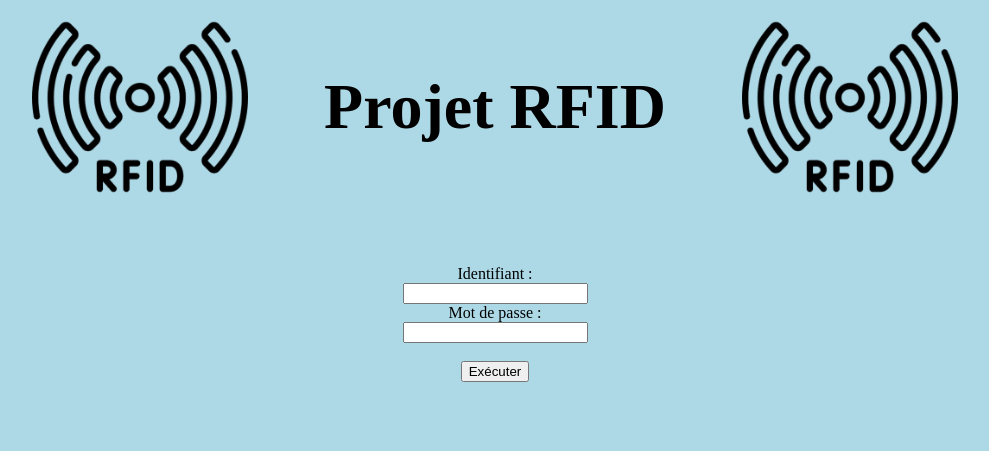
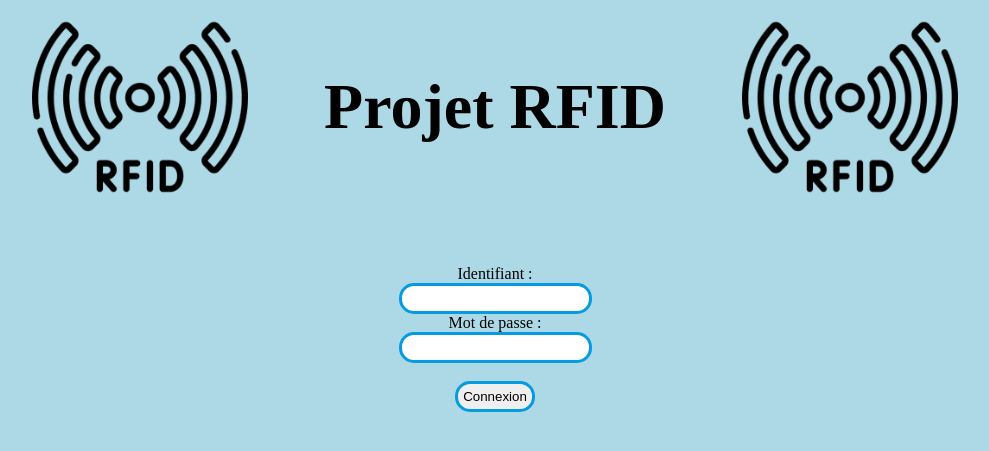
Before and after one commit to chenbast/projet_td, a PHP site: page /connexion.php in a window 1280 px wide. Shown: the part 229-680 px from the top of the page, without its empty margins (145-1134 px from the left). Run offline with PHP 8.4, Linux system fonts and the light colour scheme.

Commit message:
mise en forme connexion admin

```diff
--- a/web/connexion.php
+++ b/web/connexion.php
@@ -12,8 +12,8 @@ if (isset($_POST['identifiant']) && isset($_POST['mdp'])) {
             session_start();
             $_SESSION['user_id'] = $row['id'];
             header('Location: espace_admin.php');
-        } else {
-            $message = 'Mauvais identifiants';
+        } else{
+            $message = 'Mauvais identifiant ou mot de passe';
         }
     }
 }
@@ -37,9 +37,11 @@ if (isset($_POST['identifiant']) && isset($_POST['mdp'])) {
 
     <div id="pageflex">
     <h1>Connexion</h1>
+
     <?php if (!empty($message)): ?>
         <p style="color:red"><?= $message ?></p>
     <?php endif; ?>
+
     <div id="mainflex">
       <img class="img_rfid" src="images\rfid.png" alt="sticker rfid1">
       <h1> Projet RFID</h1>
@@ -48,11 +50,11 @@ if (isset($_POST['identifiant']) && isset($_POST['mdp'])) {
 
     <form class="flex_horizontal" method="post" action="connexion.php" enctype="multipart/form-data">
     <label for="identifiant">Identifiant :</label>
-    <input type="text" name="identifiant" id="identifiant">
+    <input class="connex" type="text" name="identifiant" id="identifiant">
     <label for="mdp">Mot de passe : </label>
-    <input type="password" name="mdp" id="mdp">
+    <input class="connex" type="password" name="mdp" id="mdp">
     <br>
-    <input type="submit" value="Exécuter">
+    <input class="connex" type="submit" value="Connexion">
     </form>
 
 
--- a/web/projet.css
+++ b/web/projet.css
@@ -130,3 +130,8 @@ select::picker(select) {
     border-radius:15px;
     background-color: rgb(85, 175, 175);
 }
+.connex{
+    padding:5px;
+    border: 3px solid rgb(4, 155, 224);
+    border-radius:15px;
+}
```
